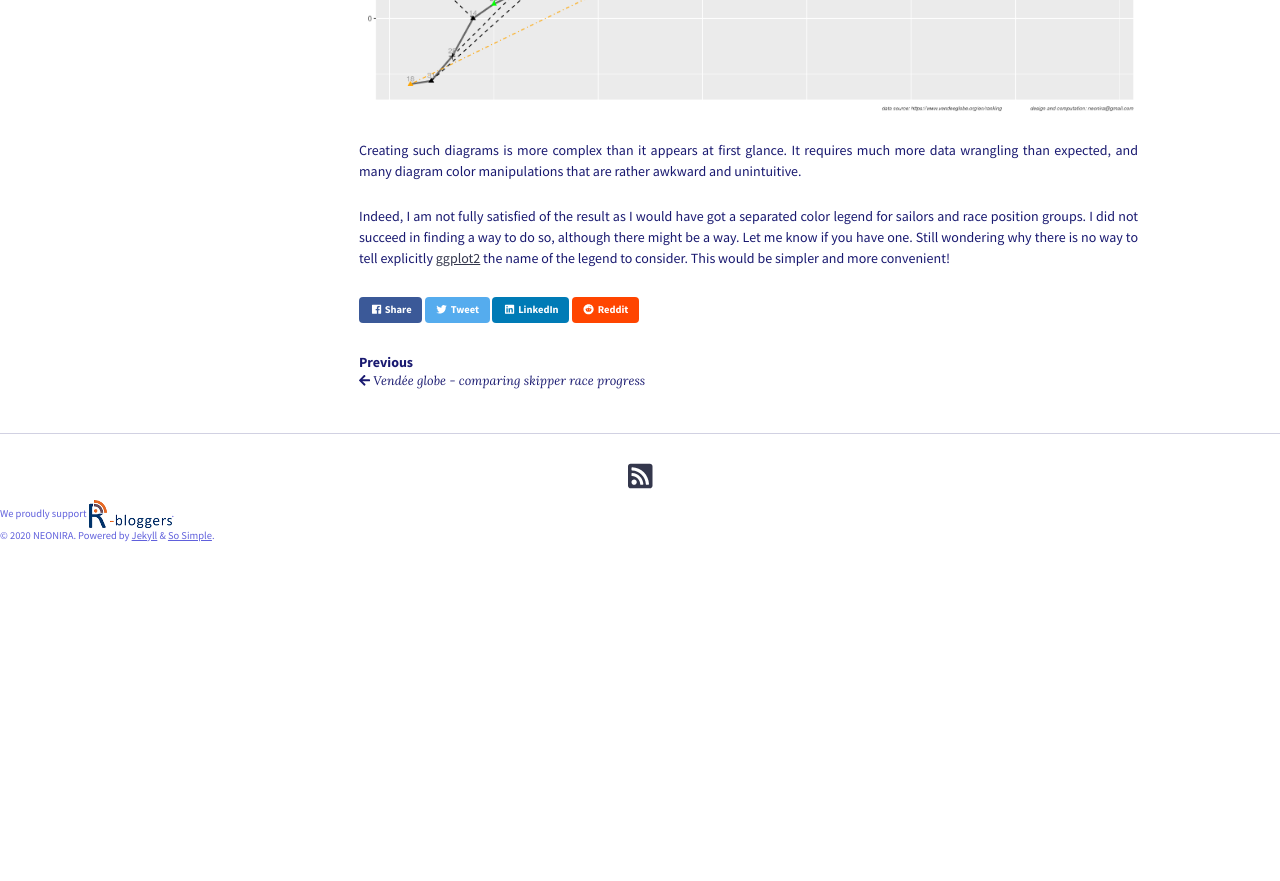
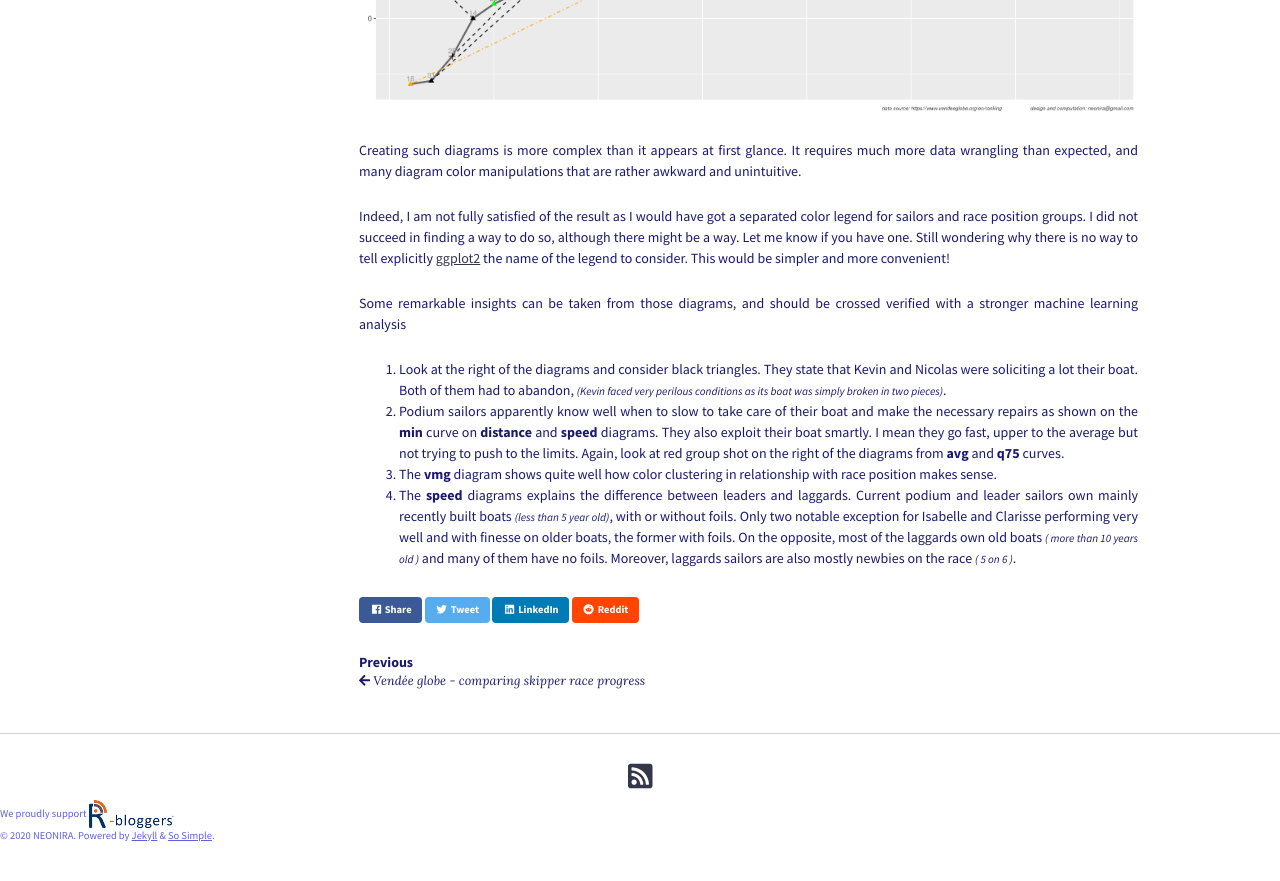
Before and after one commit to neonira/neonira.github.io, a Jekyll site: the page built from _posts/2020-12-28-vg4.md, in a window 1280 px wide and 900 px high, scrolled down 2227 px. Shown: the top 881 px of the window. Built offline with Jekyll 4.4.1, drawn with Linux system fonts in a browser that asks for light colours; nearby versions of some CDN libraries; comment, search, counter and statistics services are not loaded; before the commit the page ends 2827 px from its top, so only the background shows below that.

Commit message:
added post vg4

```diff
--- a/_posts/2020-12-28-vg4.md
+++ b/_posts/2020-12-28-vg4.md
@@ -26,11 +26,11 @@ Here are the conditions to meet
 
 I ended up with following results
 
-![](../images/sailing/vg4/speed_cmp_20201228_4.png)
+![](../images/sailing/vg4/speed_cmp_20201228_11.png)
 
-![](../images/sailing/vg4/distance_cmp_20201228_4.png)
+![](../images/sailing/vg4/distance_cmp_20201228_11.png)
 
-![](../images/sailing/vg4/vmg_cmp_20201228_4.png)
+![](../images/sailing/vg4/vmg_cmp_20201228_11.png)
 
 
 Creating such diagrams is more complex than it appears at first glance.
@@ -40,3 +40,11 @@ Indeed, I am not fully satisfied of the result as I would have got a separated c
 for sailors and race position groups. I did not succeed in finding a way to do so,
 although there might be a way. Let me know if you have one. Still wondering why there is no way
 to tell explicitly [ggplot2](https://cran.r-project.org/package=ggplot2) the name of the legend to consider. This would be simpler and more convenient!
+
+
+Some remarkable insights can be taken from those diagrams, and should be crossed verified with a stronger machine learning analysis
+
+1. Look at the right of the diagrams and consider black triangles. They state that Kevin and Nicolas were soliciting a lot their boat. Both of them had to abandon, <cite class='comment'>Kevin faced very perilous conditions as its boat was simply broken in two pieces</cite>.
+1. Podium sailors apparently know well when to slow to take care of their boat and make the necessary repairs as shown on the **min** curve on **distance** and **speed** diagrams. They also exploit their boat smartly. I mean they go fast, upper to the average but not trying to push to the limits. Again, look at red group shot on the right of the diagrams from **avg** and **q75** curves.
+1. The **vmg** diagram shows quite well how color clustering in relationship with race position makes sense.
+1. The **speed** diagrams explains the difference between leaders and laggards. Current podium and leader sailors own mainly recently built boats <cite class='comment'>less than 5 year old</cite>, with or without foils. Only two notable exception for Isabelle and Clarisse performing very well and with finesse on older boats, the former with foils. On the opposite, most of the laggards own old boats <cite class='comment'> more than 10 years old </cite> and many of them have no foils. Moreover, laggards sailors are also mostly newbies on the race <cite class='comment'> 5 on 6 </cite>.
```
Also changed, not shown: images/sailing/vg4/distance_cmp_20201228_11.png (added), images/sailing/vg4/distance_cmp_20201228_4.png (deleted), images/sailing/vg4/speed_cmp_20201228_11.png (added), images/sailing/vg4/speed_cmp_20201228_4.png (deleted), images/sailing/vg4/vmg_cmp_20201228_11.png (added), images/sailing/vg4/vmg_cmp_20201228_4.png (deleted).
